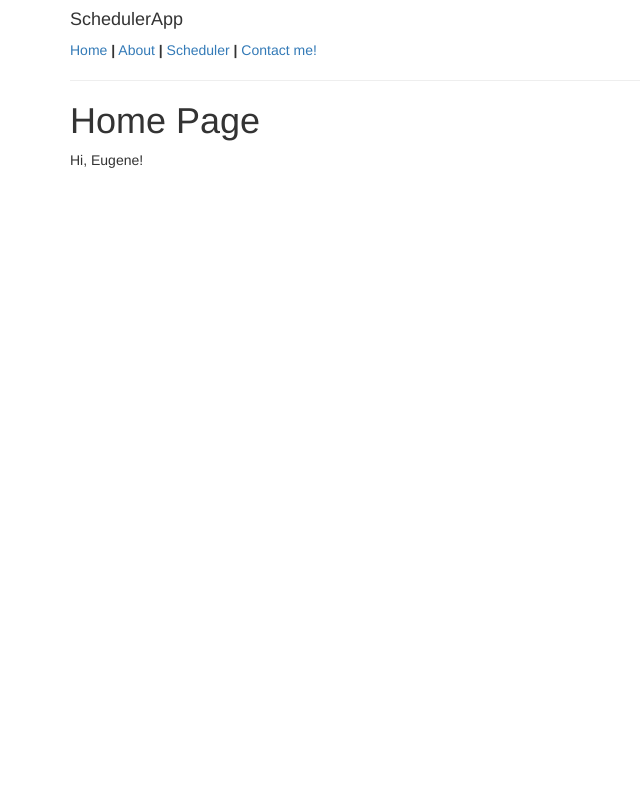
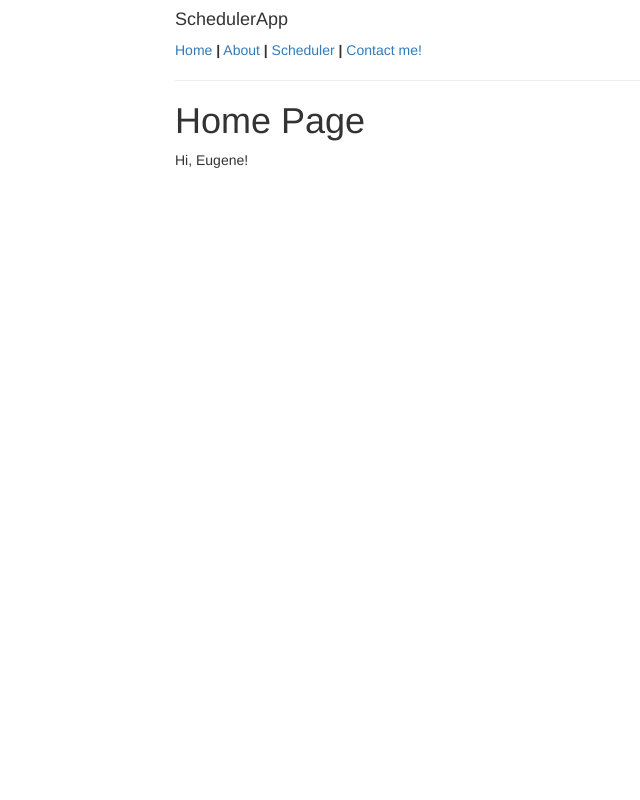
Before and after one commit to ekim1394/SchedulerWebApp, a Flask app: page / in a window 1280 px wide. Shown: the whole page, without its empty margins (0-640 px from the left). Run offline with Flask 2, Linux system fonts and the light colour scheme; style sheets or scripts are compiled from the project's sources; some libraries are stand-ins or nearby versions.

Commit message:
adding stylus, npm, node.js, and bootstrap. ignoring npm modules

```diff
--- /dev/null
+++ b/app/static/css/main.css
@@ -0,0 +1,7 @@
+.container {
+  margin: 0 auto;
+  width: 960px;
+}
+#main-body body {
+  background-color: #00f !important;
+}
--- a/app/stylus/main.styl
+++ b/app/stylus/main.styl
@@ -1,3 +1,6 @@
-container
+.container
     margin 0 auto
     width 960px
+
+#main-body body
+    background-color blue !important
--- a/app/templates/base.html
+++ b/app/templates/base.html
@@ -2,9 +2,7 @@
   <head>
     <link href="/static/css/bootstrap.min.css" rel="stylesheet" media="screen">
     <link href="/static/css/bootstrap-theme.min.css" rel="stylesheet" media="screen">
-    <link href="/static/css/bootstrap-responsive.min.css" rel="stylesheet">
-    <link href="/stylus/main.css" rel="stylesheet">
-
+    <link href="/static/css/main.css" rel="stylesheet">
     <script src="http://code.jquery.com/jquery-latest.js"></script>
     <script src="/static/js/bootstrap.min.js"></script>
     <meta name="viewport" content="width=device-width, initial-scale=1.0">
@@ -14,10 +12,11 @@
     <title>Scheduler</title>
     {% endif %}
   </head>
-  <body>
+  <body id="main-body">
   <div class="container">
   <h4>SchedulerApp</h4>
-    <div> <a href="/index">Home</a>
+    <div class="top-bar">
+      <a href="/index">Home</a>
       <b>|</b> <a href="/about">About</a>
       <b>|</b> <a href="/scheduler">Scheduler</a>
       <b>|</b> <a href="/contact">Contact me!</a>
```
Also changed, not shown: package.json (added, +24 -0 lines), 5 other files.
